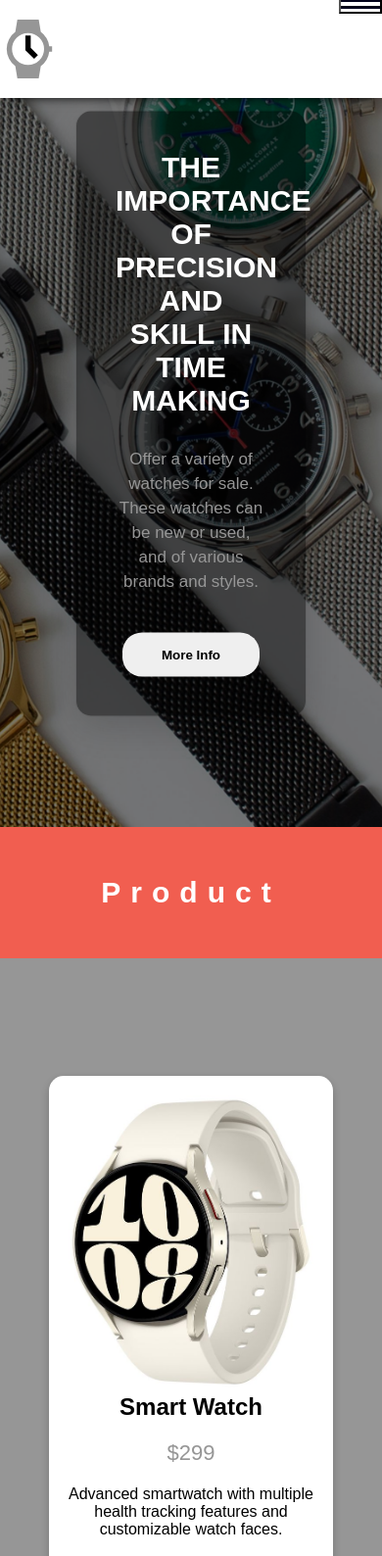
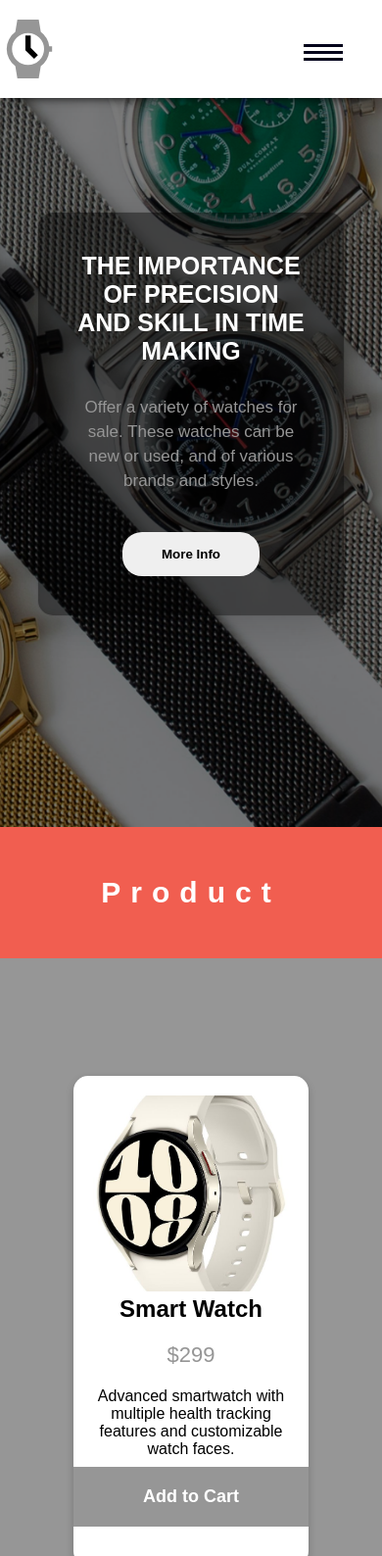
Before and after one commit to zouhairkahtal/MIZO-WATCH, a plain HTML site: page HTML/saleOffers.html in a window 390 px wide. Shown: the top 1588 px of the page at 98% size. Drawn offline with nearby package versions, Linux system fonts and the light colour scheme.

Commit message:
Add a responsive to the products page

```diff
--- a/style/sale.css
+++ b/style/sale.css
@@ -5,7 +5,7 @@
   }
 
 
- .description button{
+  button{
     padding: 15px 40px;
     align-self: center;
     margin-top: 40px;
@@ -13,6 +13,7 @@
     border-radius: 20px;
     font-weight: 700;
     cursor: pointer;
+    border-radius: 0;
 }
 a{
     text-decoration: none;
@@ -47,10 +48,7 @@ a{
     z-index: 1;
   }
   .description {
-    position: absolute;
-    top: 50%;
-    left: 50%;
-    transform: translate(-50%, -50%);
+
     background-color: #00000071;
     box-shadow: rgba(0, 0, 0, 0.16) 0px 10px 36px 0px,
       rgba(0, 0, 0, 0.06) 0px 0px 0px 1px;
@@ -152,3 +150,30 @@ a{
     background-color: var(--main-color);
 
   }
+
+  @media (max-width: 500px){
+    .description {
+      width: 80%;
+    }
+    .description h2 {
+      font-size: 25px;
+      font-weight:bolder;
+      color: var(--white);
+    }
+
+    .card {
+      max-width: 250px;
+      height: 500px;
+        }
+    .card img{
+      max-width: 200px;
+      height: 200px;
+    }
+
+    .price {
+      color: var(--d6d6d6);
+      font-size: 22px;
+      padding: 20px;
+    }
+
+  }
```
